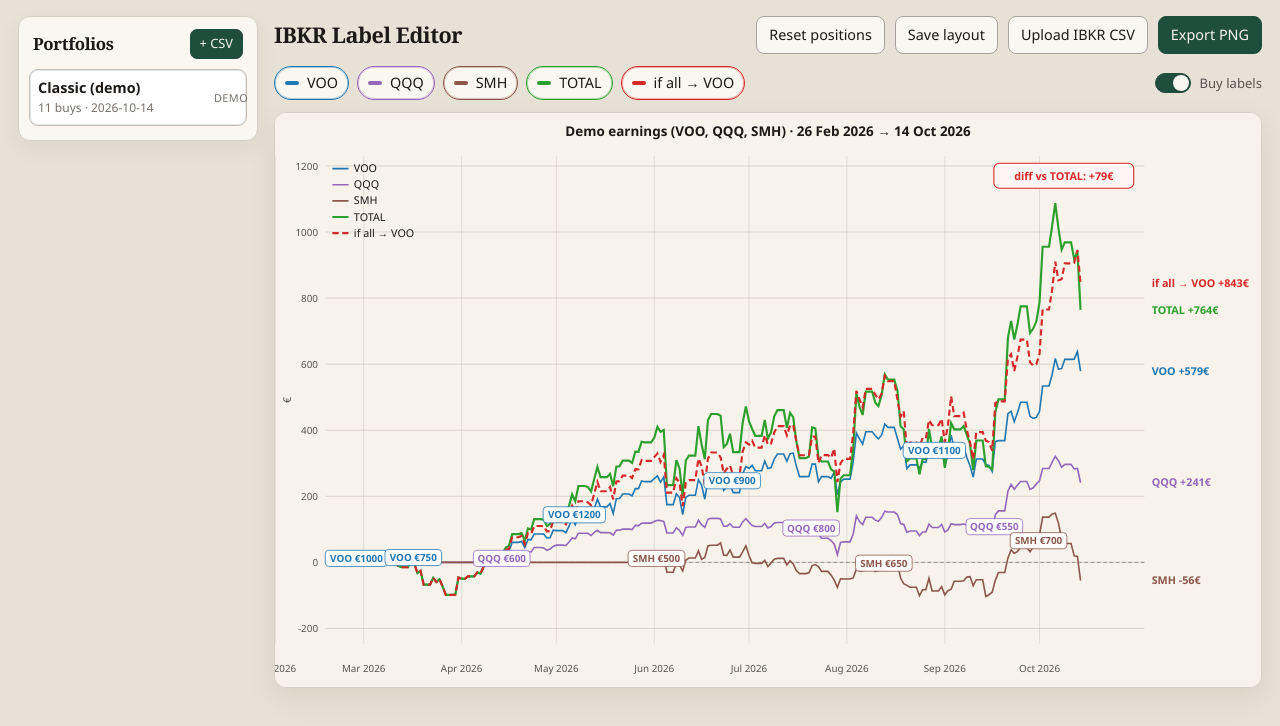
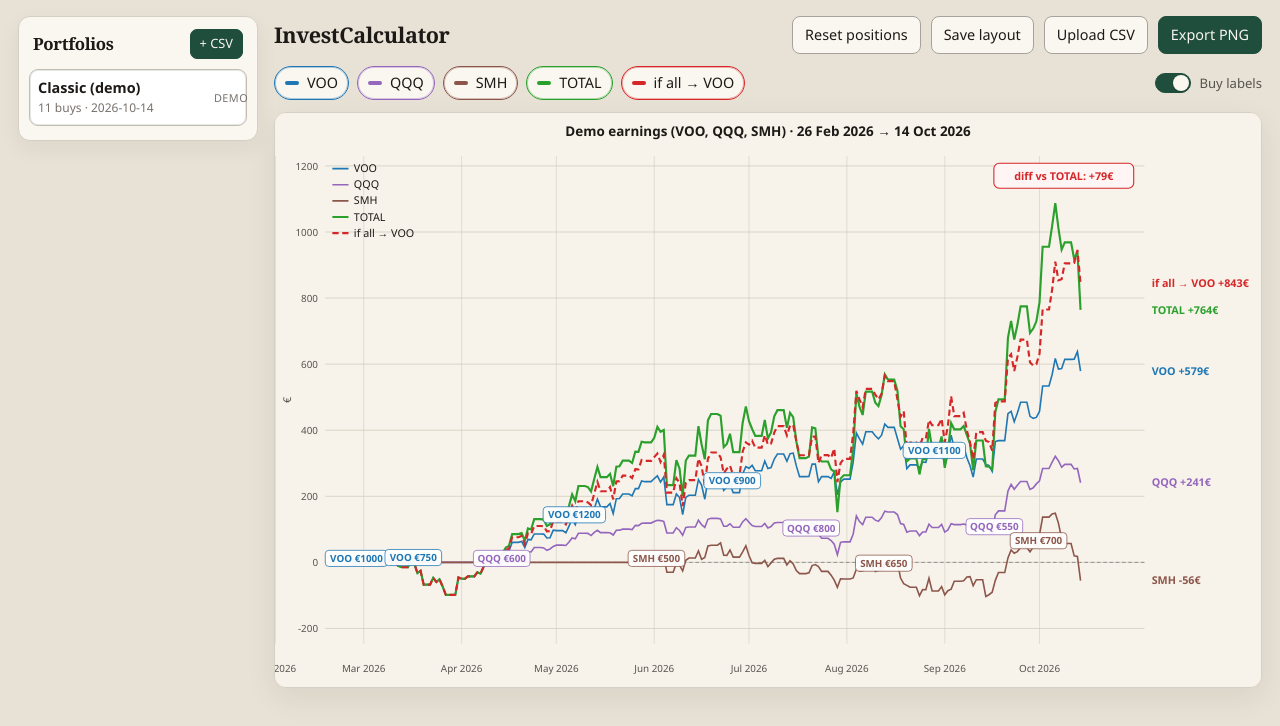
Before and after one commit to DenysPiven/InvestCalculator, a React (Vite) app: page / in a window 1280 px wide. Shown: the top 726 px of the page. Built offline with nearby package versions, Linux system fonts and the light colour scheme.

Commit message:
Rename app to InvestCalculator; drop IBKR Label Editor branding
Co-authored-by: pivden2000 <pivden2000@gmail.com>

```diff
--- a/index.html
+++ b/index.html
@@ -4,7 +4,7 @@
     <meta charset="UTF-8" />
     <link rel="icon" type="image/svg+xml" href="/favicon.svg" />
     <meta name="viewport" content="width=device-width, initial-scale=1.0" />
-    <title>IBKR Label Editor</title>
+    <title>InvestCalculator</title>
   </head>
   <body>
     <div id="root"></div>
--- a/src/App.tsx
+++ b/src/App.tsx
@@ -587,7 +587,7 @@
 
     const a = document.createElement('a')
     a.href = canvas.toDataURL('image/png')
-    a.download = 'ibkr_earnings_with_buys.png'
+    a.download = 'investcalculator_chart.png'
     a.click()
   }
 
@@ -595,7 +595,7 @@
     return (
       <div className="app">
         <div className="toolbar">
-          <h1>IBKR Label Editor</h1>
+          <h1>InvestCalculator</h1>
           <p>Loading chart data…</p>
         </div>
       </div>
@@ -719,7 +719,7 @@
 
       <div className="main">
         <div className="toolbar">
-          <h1>IBKR Label Editor</h1>
+          <h1>InvestCalculator</h1>
           <button type="button" onClick={reset}>
             Reset positions
           </button>
@@ -735,7 +735,7 @@
             disabled={busy}
             onClick={() => fileRef.current?.click()}
           >
-            {busy ? 'Loading…' : 'Upload IBKR CSV'}
+            {busy ? 'Loading…' : 'Upload CSV'}
           </button>
           <button type="button" className="primary" onClick={exportPng}>
             Export PNG
--- a/src/ibkr.ts
+++ b/src/ibkr.ts
@@ -124,7 +124,7 @@
   }
   if (!trades.length) {
     throw new Error(
-      'No stock buys found. Upload an IBKR Activity Statement CSV (Trades section).',
+      'No stock buys found. Upload an Activity Statement CSV (Trades section).',
     )
   }
   return trades
```
Also changed, not shown: 1 other file (tests, documents, lock files or other folders).
